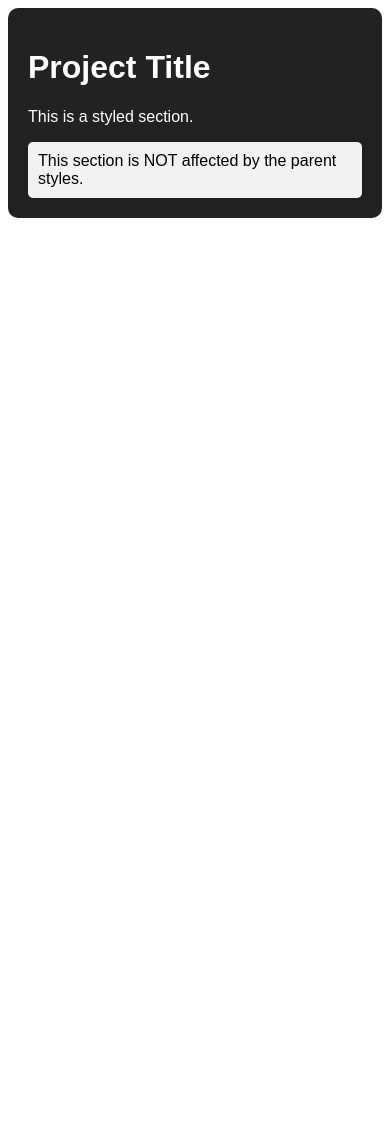
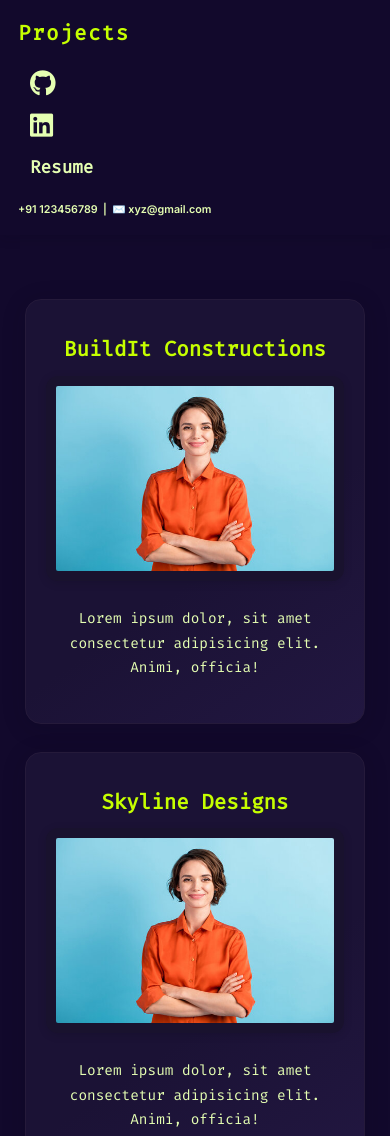
Before and after one commit to jashandevgan08/Portfolio, a plain HTML site: page project1.html in a window 390 px wide. Shown: the top 1136 px of the page. Before the commit the page ends 844 px from the top, so only its background shows below. Drawn offline with Linux system fonts and the light colour scheme.

Commit message:
major project page

```diff
--- /dev/null
+++ b/project.css
@@ -0,0 +1,177 @@
+@import url('https://fonts.googleapis.com/css2?family=Inter:wght@400;600&family=Fira+Code&display=swap');
+
+/* Base Reset */
+* {
+  margin: 0;
+  padding: 0;
+  box-sizing: border-box;
+}
+
+html, body {
+  font-family: 'Inter', sans-serif;
+  background-color: #12092c;
+  color: #e5ffb2;
+  min-height: 100%;
+  line-height: 1.7;
+  scroll-behavior: smooth;
+}
+
+/* ===== Header ===== */
+header {
+
+  display: flex;
+  justify-content: space-between;
+  align-items: center;
+  padding: 20px 48px;
+  position: sticky;
+  box-shadow: 0 2px 12px rgba(13, 7, 26, 0.15);
+  transition: background 0.3s;
+}
+
+.logo h1 {
+  font-family: 'Fira Code', monospace;
+  font-size: 2rem;
+  font-weight: 700;
+  color: #c6ff00;
+  letter-spacing: 1.5px;
+}
+
+nav ul {
+  list-style: none;
+  display: flex;
+
+}
+
+nav ul li a {
+  color: #e5ffb2;
+  text-decoration: none;
+  font-weight: 600;
+  font-family: 'Fira Code', monospace;
+  font-size: 1.1rem;
+  padding: 6px 12px;
+  border-radius: 6px;
+  transition: background 0.2s, color 0.2s, box-shadow 0.2s;
+}
+
+nav ul li a:hover,
+nav ul li a:focus {
+  color: #0d071a;
+  background: #c6ff00;
+  box-shadow: 0 0 0 2px #c6ff0033;
+  outline: none;
+}
+
+/* ===== Resume Button ===== */
+.resume-btn {
+  font-family: 'Fira Code', monospace;
+  padding: 10px 20px;
+  border: 2px solid #c6ff00;
+  border-radius: 8px;
+  color: #c6ff00;
+  background: transparent;
+  font-weight: 700;
+  font-size: 1rem;
+  cursor: pointer;
+
+  transition: background 0.2s, color 0.2s, box-shadow 0.2s, transform 0.2s;
+}
+
+.resume-btn:hover,
+.resume-btn:focus {
+  background: #c6ff00;
+  color: #12092c;
+  box-shadow: 0 4px 16px rgba(198, 255, 0, 0.18);
+  transform: translateY(-2px) scale(1.04);
+  outline: none;
+}
+
+/* ===== Project Section ===== */
+.project-section {
+  margin-top: 96px;
+  display: flex;
+  flex-wrap: wrap;
+  gap: 48px;
+  justify-content: center;
+  padding: 64px 24px;
+}
+
+.project-card {
+  background: linear-gradient(145deg, #1b1235 60%, #221741 100%);
+  border-radius: 16px;
+  padding: 32px 20px 24px 20px;
+  width: 320px;
+  text-align: center;
+  box-shadow: 0 4px 24px rgba(13, 7, 26, 0.16);
+  transition: transform 0.2s, box-shadow 0.2s;
+  border: 1px solid #251a3a;
+}
+
+.project-card:hover,
+.project-card:focus-within {
+  transform: translateY(-8px) scale(1.02);
+  box-shadow: 0 8px 32px rgba(198, 255, 0, 0.10), 0 2px 8px rgba(0,0,0,0.18);
+}
+
+.project-card h2 {
+  font-size: 1.3rem;
+  color: #c6ff00;
+  font-family: 'Fira Code', monospace;
+  margin-bottom: 8px;
+}
+
+.project-card h3 {
+  font-size: 0.9rem;
+  color: #e5ffb2;
+  font-family: 'Fira Code', monospace;
+  margin-bottom: 18px;
+  font-weight: 400;
+}
+
+.project-card img {
+  width: 100%;
+  border-radius: 12px;
+  box-shadow: 0 2px 10px rgba(0,0,0,0.12);
+  margin-bottom: 18px;
+  background: #19122e;
+  padding: 10px;
+}
+
+/* ===== Responsive Design ===== */
+@media (max-width: 900px) {
+  header {
+    flex-direction: column;
+    align-items: flex-start;
+    padding: 16px 18px;
+    gap: 18px;
+  }
+  nav ul {
+    gap: 20px;
+  }
+  .project-section {
+    padding: 32px 8px;
+    gap: 28px;
+  }
+  .project-card {
+    width: 95vw;
+    max-width: 340px;
+  }
+}
+
+@media (max-width: 600px) {
+  .logo h1 {
+    font-size: 1.3rem;
+  }
+  nav ul {
+    flex-direction: column;
+    gap: 12px;
+    width: 100%;
+  }
+  .resume-btn {
+    width: 100%;
+    margin: 12px 0 0 0;
+  }
+  .project-section {
+    margin-top: 48px;
+    padding: 16px 2vw;
+  }
+}
--- a/project1.html
+++ b/project1.html
@@ -3,40 +3,57 @@
 <head>
   <meta charset="UTF-8" />
   <meta name="viewport" content="width=device-width, initial-scale=1.0"/>
-  <title>Styled Project</title>
-  <style>
-    .project {
-      background-color: #222;
-      color: white;
-      padding: 20px;
-      border-radius: 10px;
-      font-family: Arial, sans-serif;
-    }
-
-    /* This child should not inherit the styles */
-    .no-style {
-      all: unset;
-      display: block;
-      padding: 10px;
-      margin-top: 10px;
-      background-color: #f2f2f2;
-      color: #000;
-      font-family: sans-serif;
-      border-radius: 5px;
-      box-shadow: 0 0 5px rgba(0,0,0,0.2);
-    }
-  </style>
+  <link rel="stylesheet" href="project.css" />
+  <title>Projects</title>
+  <script src="https://kit.fontawesome.com/a076d05399.js" crossorigin="anonymous"></script>
 </head>
 <body>
 
-  <div class="project">
-    <h1>Project Title</h1>
-    <p>This is a styled section.</p>
+  <header>
+    <div class="logo">
+      <h1>Projects</h1>
+    </div>
 
-    <div class="no-style">
-      This section is NOT affected by the parent styles.
+    <nav>
+      <ul class="nav-links">
+        <li>
+          <a href="https://github.com/yourusername" target="_blank" aria-label="GitHub">
+            <i class="fab fa-github fa-xl"></i>
+          </a>
+        </li>
+        <li>
+          <a href="https://linkedin.com/in/yourusername" target="_blank" aria-label="LinkedIn">
+            <i class="fab fa-linkedin fa-xl"></i>
+          </a>
+        </li>
+        <li>
+          <a href="resume.html" class="resume">Resume</a>
+        </li>
+      </ul>
+    </nav>
+
+    <div>
+      <h6>+91 123456789 &nbsp;|&nbsp; ✉️ xyz@gmail.com</h6>
     </div>
-  </div>
+  </header>
+
+  <section class="project-section">
+    <div class="project-card">
+      <h2>BuildIt Constructions</h2>
+      <img src="img/IMG_1082.jpeg" alt="Project Image">
+      <h3>Lorem ipsum dolor, sit amet consectetur adipisicing elit. Animi, officia!</h3>
+    </div>
+    <div class="project-card">
+      <h2>Skyline Designs</h2>
+      <img src="img/IMG_1082.jpeg" alt="Project Image">
+      <h3>Lorem ipsum dolor, sit amet consectetur adipisicing elit. Animi, officia!</h3>
+    </div>
+    <div class="project-card">
+      <h2>Urban Builders</h2>
+      <img src="img/IMG_1082.jpeg" alt="Project Image">
+      <h3>Lorem ipsum dolor, sit amet consectetur adipisicing elit. Animi, officia!</h3>
+    </div>
+  </section>
 
 </body>
 </html>
--- a/style.css
+++ b/style.css
@@ -1,25 +1,28 @@
-/* Reset & Base Styles */
+/* ===== Reset & Base Styles ===== */
 * {
   margin: 0;
   padding: 0;
   box-sizing: border-box;
 }
 
+html,
+body {
+  height: 100%;
+  overflow-x: hidden;
+  overflow-y: hidden;
+}
+
 body {
   font-family: 'Poppins', sans-serif;
   background-color: #121212;
   color: #e0e0e0;
-  padding: 0;
-  overflow-x: hidden;
   line-height: 1.6;
   display: flex;
   flex-direction: column;
-  justify-content: space-between;
-  height:100%;
+  margin: 0;
+  padding:0;
 }
-html{
-  height: 100%;
-}
+
 a {
   text-decoration: none;
   color: inherit;
@@ -45,22 +48,6 @@ header {
   z-index: 100;
 }
 
-.nav-links {
-  list-style: none;
-  display: flex;
-  gap: 25px;
-  align-items: center;
-  padding: 0;
-}
-.nav-links i {
-  color: #e0e0e0;
-  transition: color 0.3s ease, transform 0.3s ease;
-}
-
-.nav-links i:hover {
-  color: #00bcd4;
-  transform: scale(1.2);
-}
 .logo h1 {
   font-size: 1.8rem;
   font-weight: 700;
@@ -72,6 +59,24 @@ header h6 {
   color: #bbbbbb;
 }
 
+.nav-links {
+  list-style: none;
+  display: flex;
+  gap: 25px;
+  align-items: center;
+  padding: 0;
+}
+
+.nav-links i {
+  color: #e0e0e0;
+  transition: color 0.3s ease, transform 0.3s ease;
+}
+
+.nav-links i:hover {
+  color: #00bcd4;
+  transform: scale(1.2);
+}
+
 /* ===== Hero Section ===== */
 .hero {
   flex: 1;
@@ -79,12 +84,14 @@ header h6 {
   align-items: center;
   justify-content: center;
   flex-wrap: wrap;
-  gap: 40px;
-  padding: 60px 40px;
+  gap: 30px;
   background-color: #1a1a1a;
-  min-height: calc(100vh - 120px); /* adjusts for header height */
+  min-height: calc(100vh - 120px);
+  opacity: 0;
+  animation: fadeIn 1s ease-in-out forwards;
+  padding: 40px 20px;
+  box-sizing: border-box;
 }
-
 
 .hero-text-box {
   flex: 1 1 500px;
@@ -119,6 +126,54 @@ header h6 {
   box-shadow: 0 10px 30px rgba(0, 188, 212, 0.3);
 }
 
+/* ===== Button Styles ===== */
+.btn {
+  display: flex;
+  gap: 20px;
+  align-items: center;
+  justify-content: center;
+  flex-wrap: wrap;
+  padding: 10px 0;
+  font-size: 1.2rem;
+}
+
+.btn a {
+  display: inline-block;
+  padding: 10px 20px;
+  background-color: transparent;
+  border: 1px solid #00bcd4;
+  border-radius: 8px;
+  color: #e0e0e0;
+  font-weight: 500;
+  transition: all 0.3s ease;
+  text-align: center;
+}
+
+.btn a:hover {
+  background-color: #00bcd4;
+  color: #121212;
+  transform: scale(1.05);
+  box-shadow: 0 4px 15px rgba(0, 188, 212, 0.3);
+}
+
+/* ===== Footer ===== */
+footer {
+  background-color: #1a1a1a;
+  display: flex;
+  justify-content: center;
+  color: #aaaaaa;
+  font-size: 0.9rem;
+  border-top: 1px solid #2a2a2a;
+  width: 100%;
+}
+
+/* ===== Animations ===== */
+@keyframes fadeIn {
+  to {
+    opacity: 1;
+  }
+}
+
 /* ===== Media Queries ===== */
 @media (max-width: 768px) {
   header {
@@ -151,53 +206,12 @@ header h6 {
     font-size: 1rem;
   }
 
-  .resume {
-    padding: 6px 12px;
-    font-size: 0.9rem;
-  }
-
   .logo h1 {
     font-size: 1.4rem;
   }
-}
 
-.hero {
-  opacity: 0;
-  animation: fadeIn 1s ease-in-out forwards;
-}
-
-@keyframes fadeIn {
-  to {
-    opacity: 1;
+  footer {
+    font-size: 0.8rem;
+    padding: 20px 10px;
   }
 }
-
-
-.btn {
-  display: flex;
-  gap: 20px;
-  align-items: center;
-  justify-content: center;
-  flex-wrap: wrap;
-  padding: 10px 0;
-  font-size: 1.2rem;
-}
-
-.btn a {
-  display: inline-block;
-  padding: 10px 20px;
-  background-color: transparent;
-  border: 1px solid #00bcd4;
-  border-radius: 8px;
-  color: #e0e0e0;
-  font-weight: 500;
-  transition: all 0.3s ease;
-  text-align: center;
-}
-
-.btn a:hover {
-  background-color: #00bcd4;
-  color: #121212;
-  transform: scale(1.05);
-  box-shadow: 0 4px 15px rgba(0, 188, 212, 0.3);
-}
```
Also changed, not shown: index.html (+5 -0 lines).
